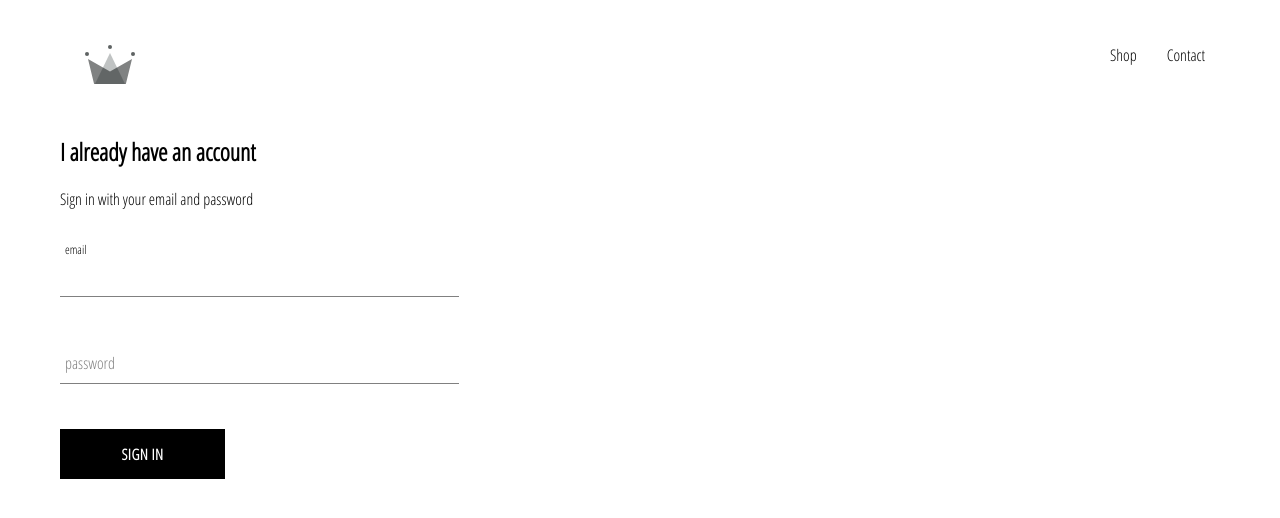
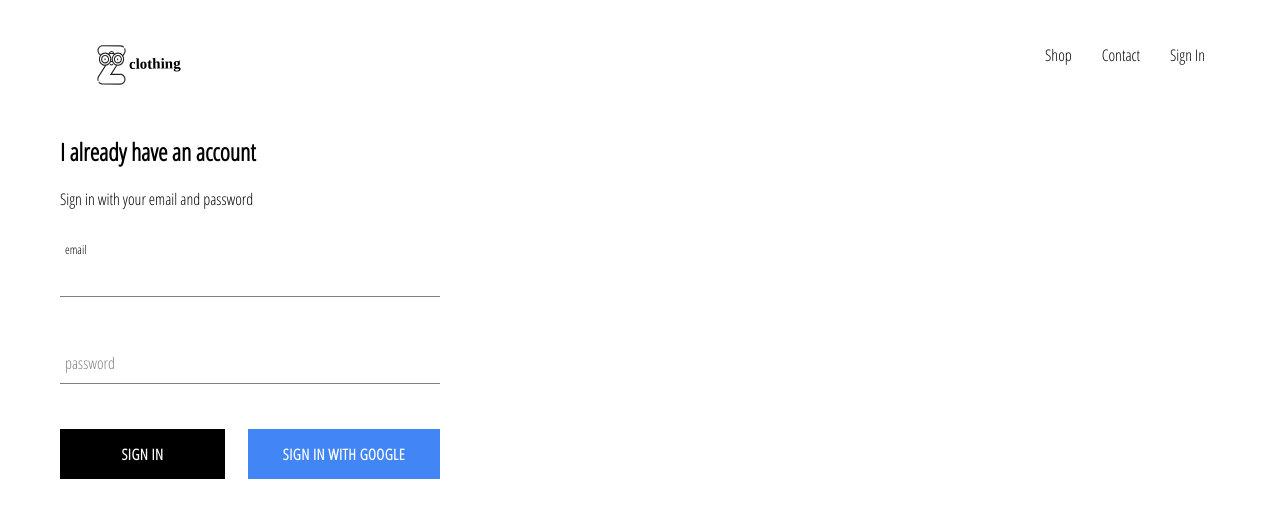
Before and after one commit to sk-201/Z-Clothing, a React (Create React App) app: page /signin in a window 1280 px wide. Shown: the top 518 px of the page. Built offline with nearby package versions, Linux system fonts and the light colour scheme; no server answers; a web font is replaced by a local one.

Commit message:
Inegrated firebase and added sign in with google feature

```diff
--- a/package.json
+++ b/package.json
@@ -6,6 +6,7 @@
     "@testing-library/jest-dom": "^5.11.10",
     "@testing-library/react": "^11.2.6",
     "@testing-library/user-event": "^12.8.3",
+    "firebase": "^8.6.1",
     "node-sass": "^5.0.0",
     "react": "^17.0.2",
     "react-dom": "^17.0.2",
--- a/src/App.css
+++ b/src/App.css
@@ -6,3 +6,6 @@
     text-decoration: none;
     color:black;
 }
+*{
+    box-sizing: border-box;
+}
--- a/src/App.js
+++ b/src/App.js
@@ -1,22 +1,41 @@
 import React from 'react';
 import {Route , Switch} from 'react-router-dom';
+import {auth} from './firebase/firebase.utils';
 import HomePage from './pages/homepage/homepage.component';
 import ShopPage from './pages/shop/shop_page.component';
 import Header from './components/header/header.component';
 import SignInandSignup from './pages/signinandsignuppage/sign-in-and-sign-up-page.component';
 
 import './App.css';
-function App() {
+class App extends React.Component {
+  constructor(){
+    super();
+    this.state={
+      currentUser : null
+    }
+  }
+  unsubscribeFromAuth = null;
+  componentDidMount(){
+    this.unsubscribeFromAuth=auth.onAuthStateChanged(user=>{
+      this.setState({currentUser:user});
+      console.log(user);
+    });
+  }
+  componentWillUnmount(){
+    this.unsubscribeFromAuth();
+  }
+  render(){
   return (
     <div >
-      <Header/>
+      <Header currentUser={this.state.currentUser}/>
       <Switch>
       <Route exact path='/' component={HomePage}/>
       <Route exact path='/shop' component={ShopPage}></Route>
-      <Route exact path='/signin'component={SignInandSignup}></Route>
+      <Route exact path='/signin'component={SignInandSignup}>
+      </Route>
       </Switch>
     </div>
   );
 }
-
+}
 export default App;
--- a/src/components/button/button.component.jsx
+++ b/src/components/button/button.component.jsx
@@ -1,7 +1,7 @@
 import React from 'react';
 import './button.styles.scss';
-const CustomButton =({children,...otherProps})=>(
-<button className='custom-button'{...otherProps}>
+const CustomButton =({children, isGoogleSignIn,...otherProps})=>(
+<button className={`${isGoogleSignIn ?'google-sign-in':' ' } custom-button`}{...otherProps}>
     {children}
 </button>
 );
--- a/src/components/button/button.styles.scss
+++ b/src/components/button/button.styles.scss
@@ -15,8 +15,17 @@
   cursor: pointer;
 
   &:hover {
-    background-color: white;
+    background-color: #f1f1f1;
     color: black;
     border: 1px solid black;
   }
+  &.google-sign-in{
+    color:white;
+    background-color: #4285f4;
+
+   &:hover{
+     background-color:#00358b;
+     border:none;
+   }
+  }
 }
--- a/src/components/header/header.component.jsx
+++ b/src/components/header/header.component.jsx
@@ -1,9 +1,10 @@
 import React from 'react';
 import {Link} from 'react-router-dom';
+import {auth} from '../../firebase/firebase.utils';
 import {ReactComponent as Logo} from '../../assets/crown.svg';
 import './header.styles.scss'
 
-const Header=()=>(
+const Header=({currentUser})=>(
 <div className='header'>
 <Link  className='logo-container' to='/'>
 <Logo className='logo'/>
@@ -11,8 +12,12 @@
 <div className='options' >
    <Link className='option' to='/shop'> Shop </Link>
    <Link className='option' to ='/shop'> Contact </Link>
-
-</div>
+   {currentUser ?
+   <div className='option' onClick={()=> auth.signOut()}>Sign Out</div>
+   :
+   <Link className='option' to='/signin' >Sign In</Link>
+   }
+   </div>
 </div>
 )
 export default Header;
--- a/src/components/header/header.styles.scss
+++ b/src/components/header/header.styles.scss
@@ -20,6 +20,7 @@
 
       .option {
         padding: 10px 15px;
+        cursor: pointer;
       }
     }
   }
--- a/src/components/sign-in/sign-in.component.jsx
+++ b/src/components/sign-in/sign-in.component.jsx
@@ -1,5 +1,6 @@
 import React from 'react';
 import FormInput from '../form-input/form-input.component';
+import {signInWithGoogle} from '../../firebase/firebase.utils';
 import CustomButton from '../button/button.component';
 import './sign-in.styles.scss';
 class SignIn extends React.Component{
@@ -42,7 +43,13 @@
           label='password'
           required
         />
+        <div className='buttons'>
         <CustomButton type='submit'>Sign In</CustomButton>
+        <CustomButton type='button' onClick={signInWithGoogle} isGoogleSignIn>
+          Sign in with Google
+          </CustomButton>
+        </div>
+
       </form>
     </div>
   );
--- a/src/components/sign-in/sign-in.styles.scss
+++ b/src/components/sign-in/sign-in.styles.scss
@@ -1,8 +1,12 @@
 .sign-in{
-    width: 30vw;
+    width: 380px;
     display: flex;
   flex-direction: column;
   .title{
       margin:10px,0
   }
 }
+.buttons{
+  display:flex;
+  justify-content: space-between;
+}
--- /dev/null
+++ b/src/firebase/firebase.utils.js
@@ -0,0 +1,19 @@
+import firebase from 'firebase/app';
+import 'firebase/firestore';
+import 'firebase/auth';
+const config= {
+    apiKey: "AIzaSyCb1zf7tKk4Z9tNILkMau2EToTcGzxsmz0",
+    authDomain: "z-clothing-21599.firebaseapp.com",
+    projectId: "z-clothing-21599",
+    storageBucket: "z-clothing-21599.appspot.com",
+    messagingSenderId: "120062974601",
+    appId: "1:120062974601:web:e593aff2db09f2fe140458",
+    measurementId: "G-ETT9XQS2YJ"
+  };
+  firebase.initializeApp(config);
+  export const auth= firebase.auth();
+  export const firestore=firebase.firestore();
+  const provider= new firebase.auth.GoogleAuthProvider();
+  provider.setCustomParameters({prompt:'select_account'});
+  export const signInWithGoogle=()=> auth.signInWithPopup(provider);
+  export default firebase;
```
Also changed, not shown: src/assets/crown.svg, 1 other file (tests, documents, lock files or other folders).
